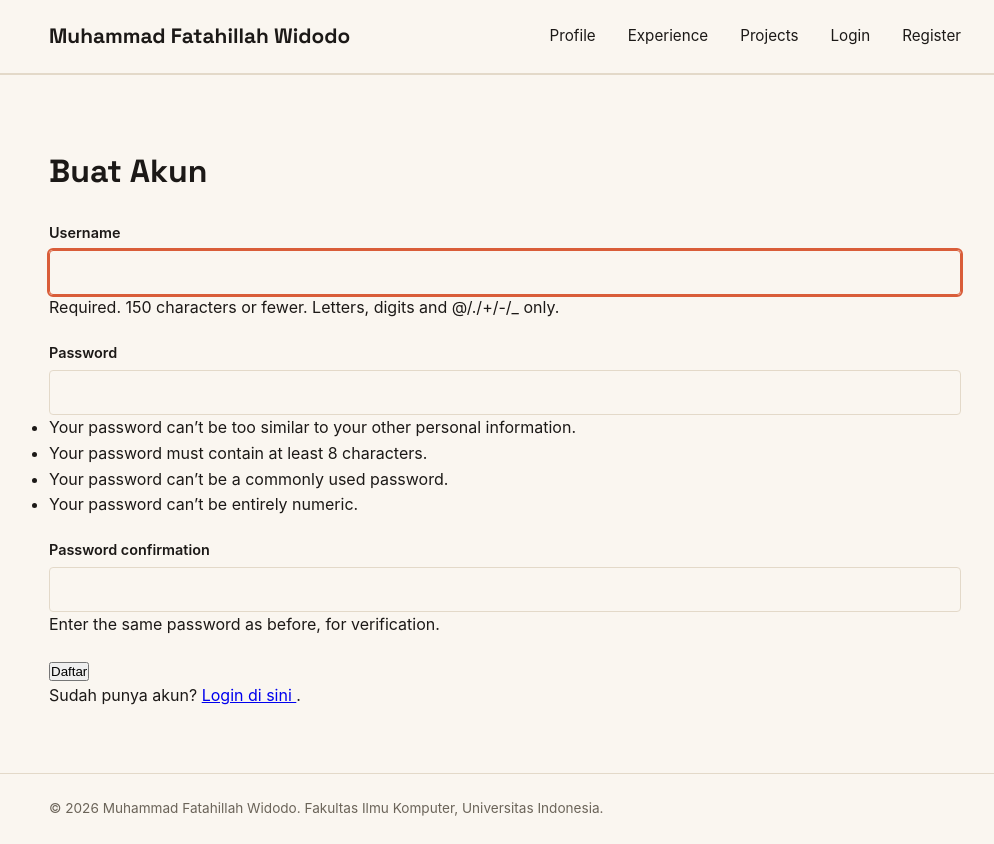
After one commit to wmfatah/myportofolio, a Django app: page /register/ in a window 1280 px wide. The commit adds this page. Shown: the whole page, without its empty margins (135-1129 px from the left). Run offline with Django 5.2, Linux system fonts and the light colour scheme.

Commit message:
Implement authentication authorization and project starring

```diff
--- a/main/urls.py
+++ b/main/urls.py
@@ -11,6 +11,10 @@ from main.views import (
     update_experience,
     delete_experience,
     get_experiences_json,
+    register,
+    login_user,
+    logout_user,
+    toggle_star,
 )
 
 app_name = "main"
@@ -18,7 +22,17 @@ app_name = "main"
 urlpatterns = [
     path("", show_main, name="show_main"),
 
-    path("experience/", show_experience, name="show_experience"),
+    # Authentication
+    path("register/", register, name="register"),
+    path("login/", login_user, name="login"),
+    path("logout/", logout_user, name="logout"),
+
+    # Experience
+    path(
+        "experience/",
+        show_experience,
+        name="show_experience"
+    ),
     path(
         "experience/add/",
         create_experience,
@@ -40,12 +54,30 @@ urlpatterns = [
         name="get_experiences_json"
     ),
 
-    path("projects/", show_projects, name="show_projects"),
-    path("projects/add/", create_project, name="create_project"),
-    path("api/projects/", get_projects_json, name="get_projects_json"),
+    # Projects
+    path(
+        "projects/",
+        show_projects,
+        name="show_projects"
+    ),
+    path(
+        "projects/add/",
+        create_project,
+        name="create_project"
+    ),
     path(
         "projects/<int:project_id>/delete/",
         delete_project,
         name="delete_project"
     ),
+    path(
+        "projects/<int:project_id>/star/",
+        toggle_star,
+        name="toggle_star"
+    ),
+    path(
+        "api/projects/",
+        get_projects_json,
+        name="get_projects_json"
+    ),
 ]
--- a/main/views.py
+++ b/main/views.py
@@ -1,12 +1,24 @@
+import datetime
+
 from django.contrib import messages
+from django.contrib.auth import login, logout
+from django.contrib.auth.decorators import login_required
+from django.contrib.auth.forms import AuthenticationForm, UserCreationForm
 from django.core import serializers
+from django.core.exceptions import PermissionDenied
 from django.http import HttpResponse
 from django.shortcuts import get_object_or_404, redirect, render
+
 from main.forms import ExperienceForm, ProjectForm
 from main.models import Experience, Project
 
 
 def show_main(request):
+    last_login = request.COOKIES.get(
+        "last_login",
+        "Belum ada sesi login / Cookie tidak ditemukan"
+    )
+
     context = {
         "name": "Muhammad Fatahillah Widodo",
         "npm": "2506623925",
@@ -15,7 +27,9 @@ def show_main(request):
             "Mahasiswa Ilmu Komputer Universitas Indonesia yang tertarik "
             "pada pengembangan perangkat lunak dan teknologi."
         ),
+        "last_login": last_login,
     }
+
     return render(request, "index.html", context)
 
 
@@ -41,16 +55,14 @@ def show_experience(request):
 
 
 def show_projects(request):
-    json_response = get_projects_json(request)
+    title_query = request.GET.get("title", "").strip()
 
-    projects = serializers.deserialize(
-        "json",
-        json_response.content.decode("utf-8"),
-    )
+    projects = Project.objects.all()
 
-    projects = [project.object for project in projects]
-
-    title_query = request.GET.get("title", "").strip()
+    if title_query:
+        projects = projects.filter(
+            title__icontains=title_query
+        )
 
     context = {
         "name": "Muhammad Fatahillah Widodo",
@@ -60,12 +72,22 @@ def show_projects(request):
 
     return render(request, "projects.html", context)
 
+
+@login_required(login_url="/login/")
 def create_project(request):
+    if not request.user.is_superuser:
+        raise PermissionDenied
+
     form = ProjectForm(request.POST or None)
 
     if request.method == "POST" and form.is_valid():
         form.save()
-        messages.success(request, "Proyek baru berhasil ditambahkan!")
+
+        messages.success(
+            request,
+            "Proyek baru berhasil ditambahkan!"
+        )
+
         return redirect("main:show_projects")
 
     context = {
@@ -75,37 +97,60 @@ def create_project(request):
 
     return render(request, "projects_form.html", context)
 
+
 def get_projects_json(request):
     title_query = request.GET.get("title", "").strip()
 
     projects = Project.objects.all()
 
     if title_query:
-        projects = projects.filter(title__icontains=title_query)
+        projects = projects.filter(
+            title__icontains=title_query
+        )
 
-    projects_json = serializers.serialize("json", projects)
+    projects_json = serializers.serialize(
+        "json",
+        projects
+    )
 
     return HttpResponse(
         projects_json,
         content_type="application/json"
     )
 
+
+@login_required(login_url="/login/")
 def delete_project(request, project_id):
-    project = get_object_or_404(Project, pk=project_id)
+    if not request.user.is_superuser:
+        raise PermissionDenied
+
+    project = get_object_or_404(
+        Project,
+        pk=project_id
+    )
 
     if request.method == "POST":
         project.delete()
-        messages.success(request, "Project berhasil dihapus!")
-        return redirect("main:show_projects")
+
+        messages.success(
+            request,
+            "Project berhasil dihapus!"
+        )
 
     return redirect("main:show_projects")
+
 
 def create_experience(request):
     form = ExperienceForm(request.POST or None)
 
     if request.method == "POST" and form.is_valid():
         form.save()
-        messages.success(request, "Experience baru berhasil ditambahkan!")
+
+        messages.success(
+            request,
+            "Experience baru berhasil ditambahkan!"
+        )
+
         return redirect("main:show_experience")
 
     context = {
@@ -114,10 +159,18 @@ def create_experience(request):
         "form": form,
     }
 
-    return render(request, "experience_form.html", context)
+    return render(
+        request,
+        "experience_form.html",
+        context
+    )
+
 
 def update_experience(request, experience_id):
-    experience = get_object_or_404(Experience, pk=experience_id)
+    experience = get_object_or_404(
+        Experience,
+        pk=experience_id
+    )
 
     form = ExperienceForm(
         request.POST or None,
@@ -126,7 +179,12 @@ def update_experience(request, experience_id):
 
     if request.method == "POST" and form.is_valid():
         form.save()
-        messages.success(request, "Experience berhasil diperbarui!")
+
+        messages.success(
+            request,
+            "Experience berhasil diperbarui!"
+        )
+
         return redirect("main:show_experience")
 
     context = {
@@ -135,22 +193,123 @@ def update_experience(request, experience_id):
         "form": form,
     }
 
-    return render(request, "experience_form.html", context)
+    return render(
+        request,
+        "experience_form.html",
+        context
+    )
+
 
 def delete_experience(request, experience_id):
-    experience = get_object_or_404(Experience, pk=experience_id)
+    experience = get_object_or_404(
+        Experience,
+        pk=experience_id
+    )
 
     if request.method == "POST":
         experience.delete()
-        messages.success(request, "Experience berhasil dihapus!")
+
+        messages.success(
+            request,
+            "Experience berhasil dihapus!"
+        )
 
     return redirect("main:show_experience")
 
+
 def get_experiences_json(request):
     experiences = Experience.objects.all()
-    experiences_json = serializers.serialize("json", experiences)
+
+    experiences_json = serializers.serialize(
+        "json",
+        experiences
+    )
 
     return HttpResponse(
         experiences_json,
         content_type="application/json"
     )
+
+
+def register(request):
+    form = UserCreationForm(request.POST or None)
+
+    if request.method == "POST" and form.is_valid():
+        form.save()
+
+        messages.success(
+            request,
+            "Akun berhasil dibuat. Silakan login."
+        )
+
+        return redirect("main:login")
+
+    context = {
+        "name": "Muhammad Fatahillah Widodo",
+        "form": form,
+    }
+
+    return render(
+        request,
+        "register.html",
+        context
+    )
+
+
+def login_user(request):
+    form = AuthenticationForm(
+        request,
+        data=request.POST or None
+    )
+
+    if request.method == "POST" and form.is_valid():
+        user = form.get_user()
+
+        login(request, user)
+
+        response = redirect("main:show_main")
+
+        response.set_cookie(
+            "last_login",
+            datetime.datetime.now().strftime(
+                "%Y-%m-%d %H:%M:%S"
+            )
+        )
+
+        return response
+
+    context = {
+        "name": "Muhammad Fatahillah Widodo",
+        "form": form,
+    }
+
+    return render(
+        request,
+        "login.html",
+        context
+    )
+
+
+def logout_user(request):
+    logout(request)
+
+    response = redirect("main:show_main")
+    response.delete_cookie("last_login")
+
+    return response
+
+
+@login_required(login_url="/login/")
+def toggle_star(request, project_id):
+    project = get_object_or_404(
+        Project,
+        pk=project_id
+    )
+
+    if request.method == "POST":
+        if request.user in project.starred_by.all():
+            project.starred_by.remove(request.user)
+        else:
+            project.starred_by.add(request.user)
+
+    return redirect("main:show_projects")
--- a/portofolio/settings.py
+++ b/portofolio/settings.py
@@ -24,7 +24,10 @@ BASE_DIR = Path(__file__).resolve().parent.parent
 # See https://docs.djangoproject.com/en/5.2/howto/deployment/checklist/
 
 # SECURITY WARNING: keep the secret key used in production secret!
-SECRET_KEY = 'django-insecure-afk*(z3#j@-k($gn&)7ji43g@187zf4$v*%&d041ras(3-a$fr'
+SECRET_KEY = os.getenv(
+    "SECRET_KEY",
+    "django-insecure-development-key"
+)
 
 # SECURITY WARNING: don't run with debug turned on in production!
 DEBUG = True
--- a/static/css/style.css
+++ b/static/css/style.css
@@ -603,3 +603,27 @@ h1,
 .delete-button:hover {
     opacity: 0.8;
 }
+
+/* Star Project */
+
+.star-form {
+    display: inline;
+}
+
+.button-star {
+    display: inline-flex;
+    align-items: center;
+    gap: 0.4rem;
+    background: var(--ink);
+}
+
+.button-star.is-starred {
+    background: var(--accent);
+}
+
+.star-count {
+    padding: 0.05rem 0.4rem;
+    border-radius: 999px;
+    background: rgba(255, 255, 255, 0.25);
+    font-size: 0.8rem;
+}
--- a/templates/base.html
+++ b/templates/base.html
@@ -1,13 +1,18 @@
 {% load static %}
 <!DOCTYPE html>
 <html lang="en">
+
 <head>
     <meta charset="UTF-8">
     <meta name="viewport" content="width=device-width, initial-scale=1.0">
 
     <link rel="preconnect" href="https://fonts.googleapis.com">
     <link rel="preconnect" href="https://fonts.gstatic.com" crossorigin>
-    <link href="https://fonts.googleapis.com/css2?family=Space+Grotesk:wght@500;700&display=swap" rel="stylesheet">
+
+    <link
+        href="https://fonts.googleapis.com/css2?family=Space+Grotesk:wght@500;700&display=swap"
+        rel="stylesheet"
+    >
 
     <link rel="stylesheet" href="{% static 'css/style.css' %}">
 
@@ -16,15 +21,53 @@
 </head>
 
 <body>
+
     <header class="site-header">
         <div class="container">
-            <a href="{% url 'main:show_main' %}" class="brand">{{ name }}</a>
+
+            <a
+                href="{% url 'main:show_main' %}"
+                class="brand"
+            >
+                {{ name }}
+            </a>
 
             <nav>
-                <a href="{% url 'main:show_main' %}">Profile</a>
-                <a href="{% url 'main:show_experience' %}">Experience</a>
-                <a href="{% url 'main:show_projects' %}">Projects</a>
+                <a href="{% url 'main:show_main' %}">
+                    Profile
+                </a>
+
+                <a href="{% url 'main:show_experience' %}">
+                    Experience
+                </a>
+
+                <a href="{% url 'main:show_projects' %}">
+                    Projects
+                </a>
+
+                {% if user.is_authenticated %}
+
+                    <span class="nav-user">
+                        {{ user.username }}
+                    </span>
+
+                    <a href="{% url 'main:logout' %}">
+                        Logout
+                    </a>
+
+                {% else %}
+
+                    <a href="{% url 'main:login' %}">
+                        Login
+                    </a>
+
+                    <a href="{% url 'main:register' %}">
+                        Register
+                    </a>
+
+                {% endif %}
             </nav>
+
         </div>
     </header>
 
@@ -33,8 +76,12 @@
 
     <footer class="site-footer">
         <div class="container">
-            <p>&copy; 2026 {{ name }}. Fakultas Ilmu Komputer, Universitas Indonesia.</p>
+            <p>
+                &copy; 2026 {{ name }}.
+                Fakultas Ilmu Komputer, Universitas Indonesia.
+            </p>
         </div>
     </footer>
+
 </body>
 </html>
--- a/templates/index.html
+++ b/templates/index.html
@@ -45,6 +45,11 @@
                     <div class="meta-row">
                         <dt>Program</dt>
                         <dd>{{ study_program }}</dd>
+                    </div>
+
+                    <div class="meta-row">
+                        <dt>Sesi Terakhir Login</dt>
+                        <dd>{{ last_login }}</dd>
                     </div>
 
                 </dl>
--- /dev/null
+++ b/templates/register.html
@@ -0,0 +1,71 @@
+{% extends "base.html" %}
+
+{% block meta %}
+<title>Register - {{ name }}</title>
+{% endblock meta %}
+
+{% block content %}
+<main>
+
+    <section class="experience-section">
+        <div class="container">
+
+            <h1>Buat Akun</h1>
+
+            <form
+                method="post"
+                action="{% url 'main:register' %}"
+                class="project-form"
+            >
+                {% csrf_token %}
+
+                {% for error in form.non_field_errors %}
+                    <p class="form-error">
+                        {{ error }}
+                    </p>
+                {% endfor %}
+
+                {% for field in form %}
+
+                    <div class="form-group">
+
+                        <label for="{{ field.id_for_label }}">
+                            {{ field.label }}
+                        </label>
+
+                        {{ field }}
+
+                        {% if field.help_text %}
+                            <div class="form-help">
+                                {{ field.help_text }}
+                            </div>
+                        {% endif %}
+
+                        {% for error in field.errors %}
+                            <p class="form-error">
+                                {{ error }}
+                            </p>
+                        {% endfor %}
+
+                    </div>
+
+                {% endfor %}
+
+                <button type="submit" class="button">
+                    Daftar
+                </button>
+
+            </form>
+
+            <p>
+                Sudah punya akun?
+                <a href="{% url 'main:login' %}">
+                    Login di sini
+                </a>.
+            </p>
+
+        </div>
+    </section>
+
+</main>
+{% endblock content %}
```
Also changed, not shown: main/models.py (+26 -4 lines), templates/components/project_star.html (added, +25 -0 lines), templates/login.html (added, +69 -0 lines), templates/projects.html (+20 -1 lines), main/migrations/0003_project_starred_by.py (added).
